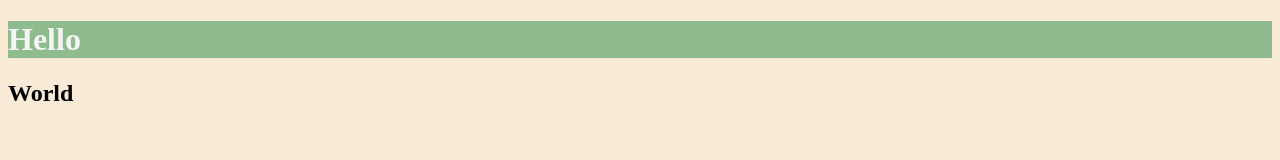
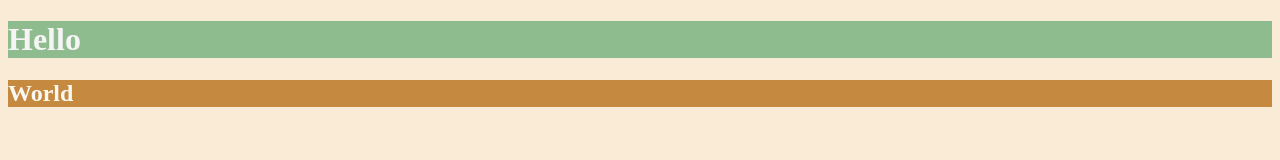
Before and after one commit to RicardoFrancodosSantos/CSSProperties, a plain HTML site: page index.html in a window 1280 px wide. Drawn offline with Linux system fonts and the light colour scheme.

Commit message:
feat: adding color #FAF8F1 and background color #C58940 to the h2 element of the page

```diff
--- a/index.html
+++ b/index.html
@@ -8,9 +8,15 @@
     * {
       background-color: antiquewhite;
     }
+
     h1{
       color: whitesmoke;
       background-color:darkseagreen
+    }
+
+    h2{
+      color: #FAF8F1;
+      background-color:#C58940
     }
 
 
```
